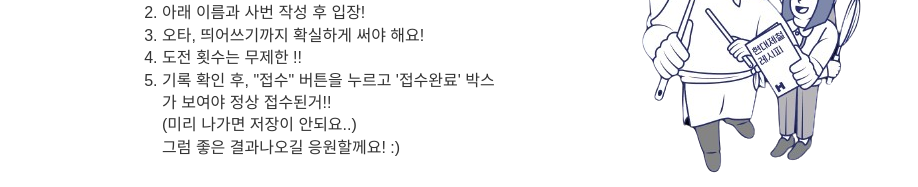
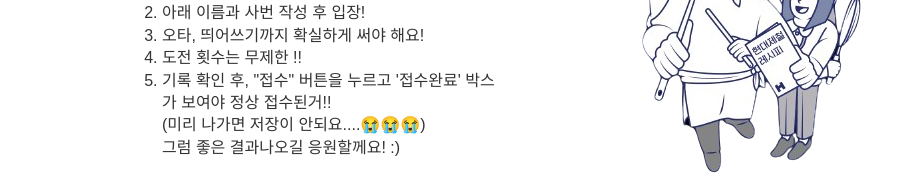
Before and after one commit to joylty94/test-crop, a React (Create React App) app: page / in a window 1280 px wide. Shown: the part 384-571 px from the top of the page, without its empty margins (338-1256 px from the left). Built offline with nearby package versions, Linux system fonts and the light colour scheme; a web font is replaced by a local one.

Commit message:
이모티콘 추가

```diff
--- a/src/components/intro.jsx
+++ b/src/components/intro.jsx
@@ -47,7 +47,7 @@ const Intro = ({ user, setUser, setMode }) => {
 					기록 확인 후, "접수" 버튼을 누르고 '접수완료' 박스가 보여야 정상
 					접수된거!!
 					<br />
-					(미리 나가면 저장이 안되요..)
+					(미리 나가면 저장이 안되요....😭😭😭)
 					<br />
 					그럼 좋은 결과나오길 응원할께요! :)
 				</li>
```
